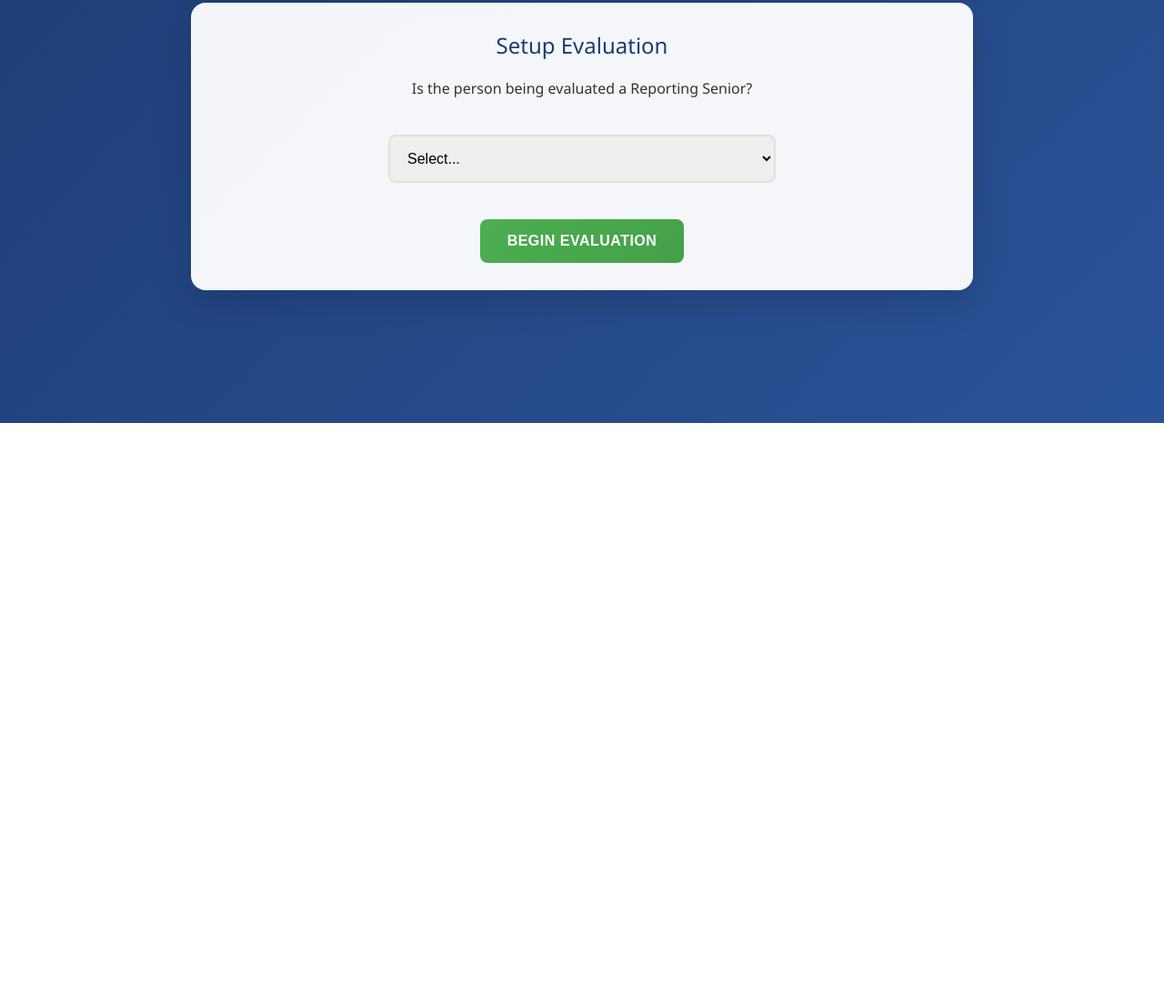
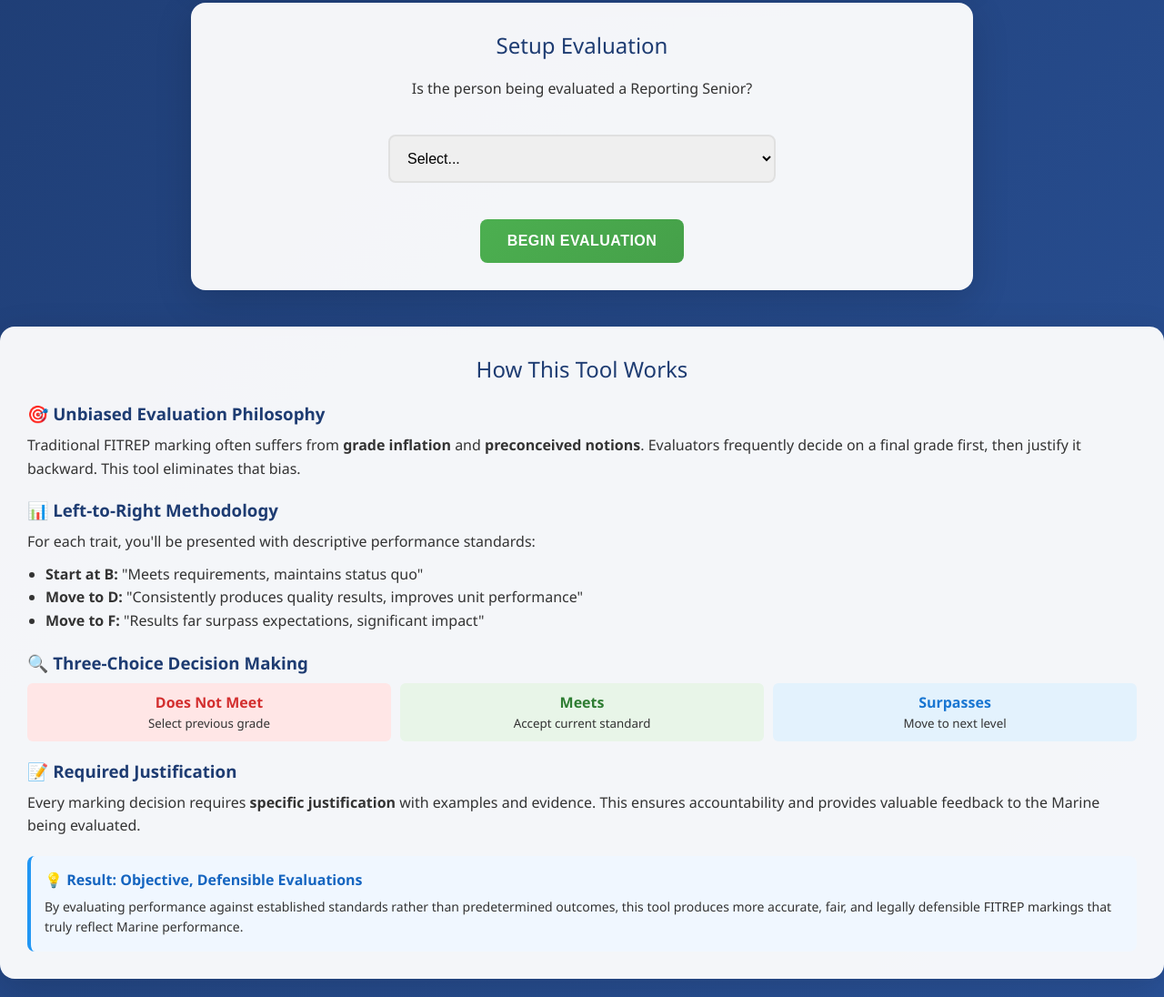
Before and after one commit to SemperAdmin/FITNESS-REPORT-EVALUATOR, a plain HTML site: page index.html in a window 1280 px wide. Shown: the part 335-1431 px from the top of the page at 91% size. Before the commit the page ends 800 px from the top, so only its background shows below. Drawn offline with Linux system fonts and the light colour scheme.

Commit message:
Update index.html

```diff
--- a/index.html
+++ b/index.html
@@ -534,6 +534,63 @@
         </div>
     </div>
 
+            <!-- How This Works Card -->
+        <div class="setup-card" id="howItWorksCard" style="text-align: left;">
+            <div class="setup-title" style="text-align: center;">How This Tool Works</div>
+
+            <div style="margin-bottom: 20px;">
+                <h3 style="color: #1e3c72; margin-bottom: 10px;">🎯 Unbiased Evaluation Philosophy</h3>
+                <p style="line-height: 1.6; margin-bottom: 15px;">
+                    Traditional FITREP marking often suffers from <strong>grade inflation</strong> and <strong>preconceived notions</strong>.
+                    Evaluators frequently decide on a final grade first, then justify it backward. This tool eliminates that bias.
+                </p>
+            </div>
+
+            <div style="margin-bottom: 20px;">
+                <h3 style="color: #1e3c72; margin-bottom: 10px;">📊 Left-to-Right Methodology</h3>
+                <p style="line-height: 1.6; margin-bottom: 10px;">For each trait, you'll be presented with descriptive performance standards:</p>
+                <ul style="margin-left: 20px; line-height: 1.6;">
+                    <li><strong>Start at B:</strong> "Meets requirements, maintains status quo"</li>
+                    <li><strong>Move to D:</strong> "Consistently produces quality results, improves unit performance"</li>
+                    <li><strong>Move to F:</strong> "Results far surpass expectations, significant impact"</li>
+                </ul>
+            </div>
+
+            <div style="margin-bottom: 20px;">
+                <h3 style="color: #1e3c72; margin-bottom: 10px;">🔍 Three-Choice Decision Making</h3>
+                <div style="display: grid; grid-template-columns: repeat(auto-fit, minmax(150px, 1fr)); gap: 10px;">
+                    <div style="background: #ffe6e6; padding: 10px; border-radius: 6px; text-align: center;">
+                        <strong style="color: #d32f2f;">Does Not Meet</strong><br>
+                        <small>Select previous grade</small>
+                    </div>
+                    <div style="background: #e8f5e8; padding: 10px; border-radius: 6px; text-align: center;">
+                        <strong style="color: #2e7d32;">Meets</strong><br>
+                        <small>Accept current standard</small>
+                    </div>
+                    <div style="background: #e3f2fd; padding: 10px; border-radius: 6px; text-align: center;">
+                        <strong style="color: #1976d2;">Surpasses</strong><br>
+                        <small>Move to next level</small>
+                    </div>
+                </div>
+            </div>
+
+            <div style="margin-bottom: 20px;">
+                <h3 style="color: #1e3c72; margin-bottom: 10px;">📝 Required Justification</h3>
+                <p style="line-height: 1.6;">
+                    Every marking decision requires <strong>specific justification</strong> with examples and evidence.
+                    This ensures accountability and provides valuable feedback to the Marine being evaluated.
+                </p>
+            </div>
+
+            <div style="background: #f0f7ff; padding: 15px; border-radius: 8px; border-left: 4px solid #2196F3;">
+                <h4 style="color: #1565c0; margin-bottom: 8px;">💡 Result: Objective, Defensible Evaluations</h4>
+                <p style="line-height: 1.6; margin: 0; font-size: 14px;">
+                    By evaluating performance against established standards rather than predetermined outcomes,
+                    this tool produces more accurate, fair, and legally defensible FITREP markings that truly reflect Marine performance.
+                </p>
+            </div>
+        </div>
+
     <!-- Justification Modal -->
     <div class="justification-modal" id="justificationModal">
         <div class="justification-content">
```
